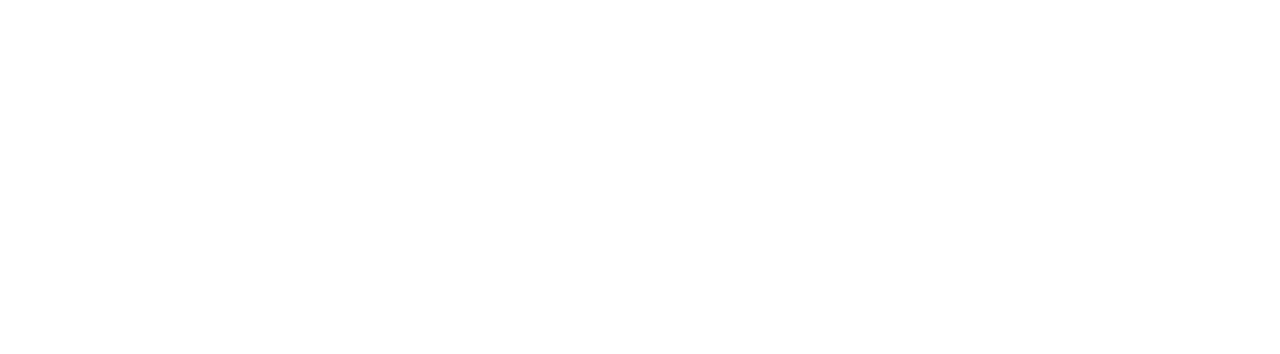
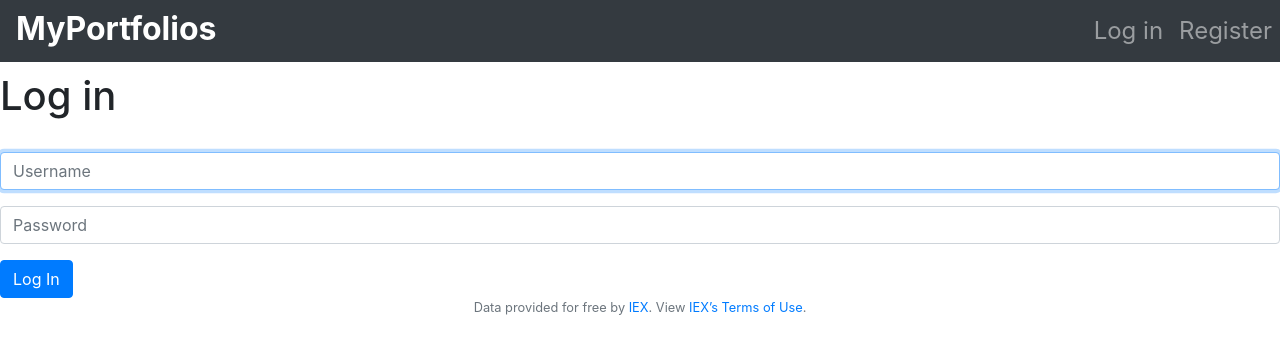
Before and after one commit to jsueling/cs50-final-project, a Flask app: page /login in a window 1280 px wide. Before the commit the part shown is empty. Shown: the top 354 px of the page. Run offline with Flask 2, Linux system fonts and the light colour scheme; some libraries are stand-ins or nearby versions.

Commit message:
saved and added login.html

```diff
--- a/templates/layout.html
+++ b/templates/layout.html
@@ -36,17 +36,17 @@
             <div class="collapse navbar-collapse" id="target">
                 {% if session.user_id %}
                     <ul class="navbar-nav mr-auto pl-5">
-                        <li class="navbar-item"><a class="nav-link {% block navclass_create %}{% endblock %}" href="/create">Create</a></li>
-                        <li class="navbar-item active"><a class="nav-link {% block navclass_edit %}{% endblock %}" href="/edit">Edit</a></li>
-                        <li class="navbar-item"><a class="nav-link {% block navclass_delete %}{% endblock %}" href="/delete">Delete</a></li>
+                        <li class="navbar-item"><a class="nav-link" href="/create">Create</a></li>
+                        <li class="navbar-item active"><a class="nav-link" href="/edit">Edit</a></li>
+                        <li class="navbar-item"><a class="nav-link" href="/delete">Delete</a></li>
                     </ul>
                     <ul class="navbar-nav ml-auto pl-3">
                         <li class="nav-item"><a class="nav-link" href="/logout">Log Out</a></li>
                     </ul>
                 {% else %}
                     <ul class="navbar-nav ml-auto pl-3">
-                        <li class="nav-item"><a class="nav-link {% block navclass_login %}{% endblock %}" href="/login">Log in</a></li>
-                        <li class="nav-item"><a class="nav-link {% block navclass_register%}{% endblock %}" href="/register">Register</a></li>
+                        <li class="nav-item"><a class="nav-link" href="/login">Log in</a></li>
+                        <li class="nav-item"><a class="nav-link" href="/register">Register</a></li>
                     </ul>
                 {% endif %}
             </div>
--- a/templates/login.html
+++ b/templates/login.html
@@ -0,0 +1,19 @@
+{% extends "layout.html" %}
+
+{% block title %}
+    Log In
+{% endblock %}
+
+{% block main %}
+<h1>Log in</h1>
+<br>
+    <form action="/login" method="post">
+        <div class="form-group">
+            <input autocomplete="off" autofocus class="form-control" name="username" placeholder="Username" type="text">
+        </div>
+        <div class="form-group">
+            <input class="form-control" name="password" placeholder="Password" type="password">
+        </div>
+        <button class="btn btn-primary" type="submit">Log In</button>
+    </form>
+{% endblock %}
```
